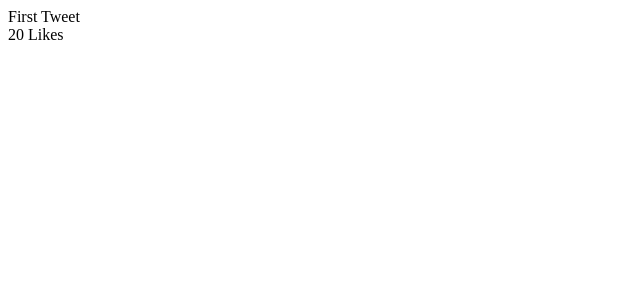
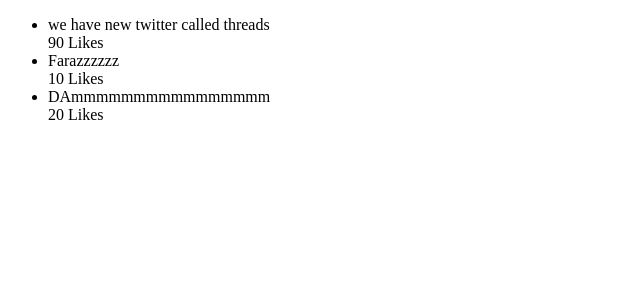
Before and after one commit to MDAhsanFaraz/Twitter-Forntend, a React (Create React App) app: page / in a window 1280 px wide. Shown: the top 300 px of the page, without its empty margins (0-640 px from the left). Built offline with nearby package versions, Linux system fonts and the light colour scheme.

Commit message:
Added TweetList Component

```diff
--- a/src/App.js
+++ b/src/App.js
@@ -1,10 +1,16 @@
 import "./App.css";
-import Tweet from "./components/Tweet";
+import TweetList from "./components/TweetList";
+
+const initialDummyTweets = [
+  { id: 0, content: "we have new twitter called threads ", likeCount: 90 },
+  { id: 1, content: "Farazzzzzz", likeCount: 10 },
+  { id: 2, content: "DAmmmmmmmmmmmmmmmm", likeCount: 20 },
+];
 
 function App() {
   return (
     <div>
-      <Tweet content={"First Tweet"} likeCount={20} />
+      <TweetList tweets={initialDummyTweets} />
     </div>
   );
 }
--- /dev/null
+++ b/src/components/TweetList.jsx
@@ -0,0 +1,14 @@
+import Tweet from "./Tweet";
+
+function TweetList({ tweets }) {
+  return (
+    <ul>
+      {tweets.map((tweet) => (
+        <li>
+          <Tweet content={tweet.content} likeCount={tweet.likeCount} />
+        </li>
+      ))}
+    </ul>
+  );
+}
+export default TweetList;
```
